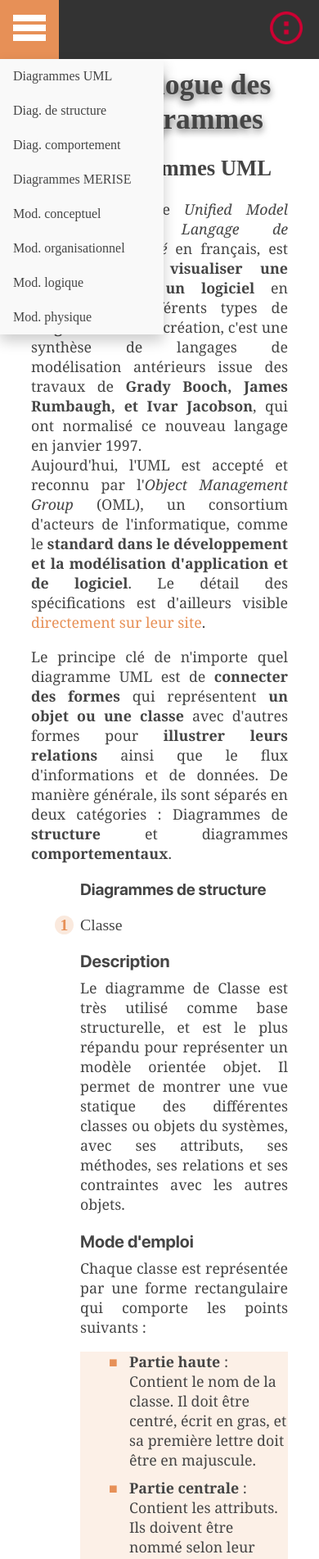
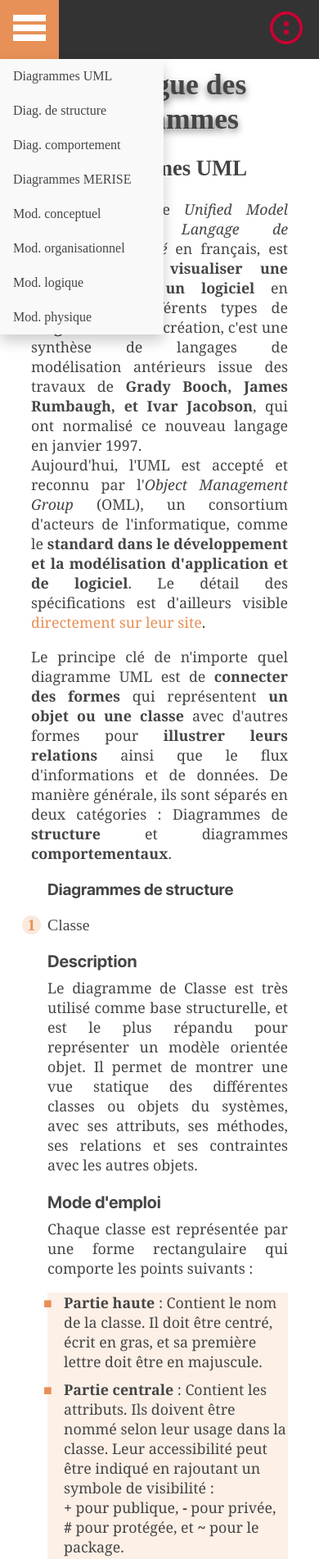
Before and after one commit to 2023-cda-alt-devops-p3/catalog-nt, a React (Create React App) app: page / in a window 390 px wide. Shown: the top 1902 px of the page at 82% size. Built offline with nearby package versions, Linux system fonts and the light colour scheme; a web font is replaced by a local one.

Commit message:
fix: :art: correct css padding in mobile mode for bette readability

```diff
--- a/src/data.js
+++ b/src/data.js
@@ -137,7 +137,7 @@ deux diagrammes d'objets, avant et après une interaction avec le système, afin
 L'usage est le même que pour un [diagramme de Classes](#uml-class), avec quelques modifications :
 
 * La partie basse qui contient les méthodes n'est plus utile, on en laisse le contenu vide.
-* On précède le nom de la classe du nom de l'objet instancié suivi de deux points */:*, et on souligne le tout.
+* On précède le nom de la classe du nom de l'objet instancié séparés par les deux points *:*, et on souligne le tout.
 * Dans la partie centrale, les attributs reçoivent des valeurs. Si tous les attributs ne sont pas renseignées, l'objet est dit *partiellement défini*.
 * Toutes les relations deviennent des liens simples, représentés par un trait plein.
 
--- a/src/index.css
+++ b/src/index.css
@@ -50,6 +50,7 @@
 .App-body figcaption {
   text-align: center;
   font-style: italic;
+  margin-bottom: 20px;
 }
 
 .App-body p {
@@ -77,13 +78,13 @@
 
 .App-body h1 {
   filter: drop-shadow(0 4px 4px #454545be);
-  padding-left: 60px;
+  padding-left: 0px;
   text-align: center;
 }
 
 .App-body h2 {
   text-align: center;
-  padding-left: 60px;
+  padding-left: 0px;
 }
 
 .App-body h3 {
@@ -98,7 +99,7 @@
 
 .App-body ul {
   list-style: none;
-  padding-left: 60px;
+  padding-left: 20px;
 }
 
 ul li {
@@ -305,12 +306,16 @@ ol ul li::before {
     margin-top: 0vh;
     font-size: calc(5px + 2vmin);
   }
+  .App-body ul {
+    padding-left: 60px;
+  }
   .App-sidebar {
     width: 30vh;
     height: 100%;
     font-size: calc(3px + 2vmin);
     overflow-y: auto;
   }
+
   ul li {
     font-size: calc(3vmin);
   }
```
